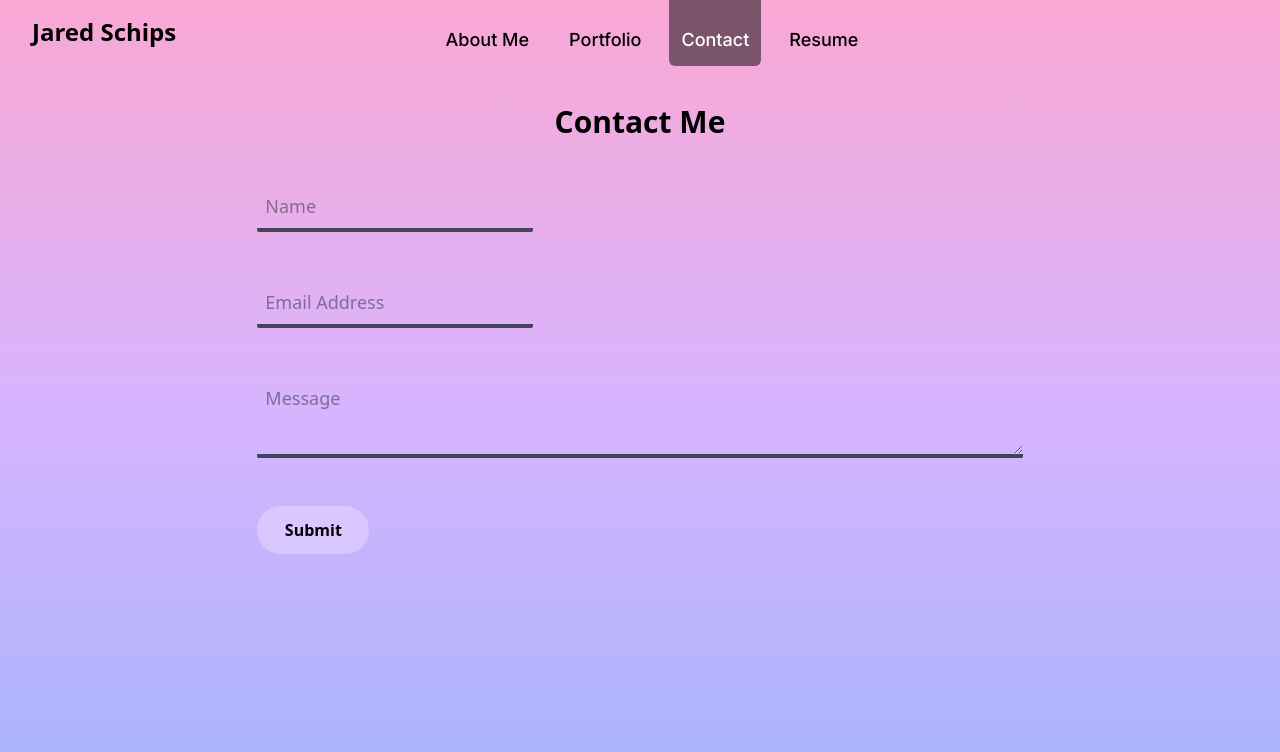
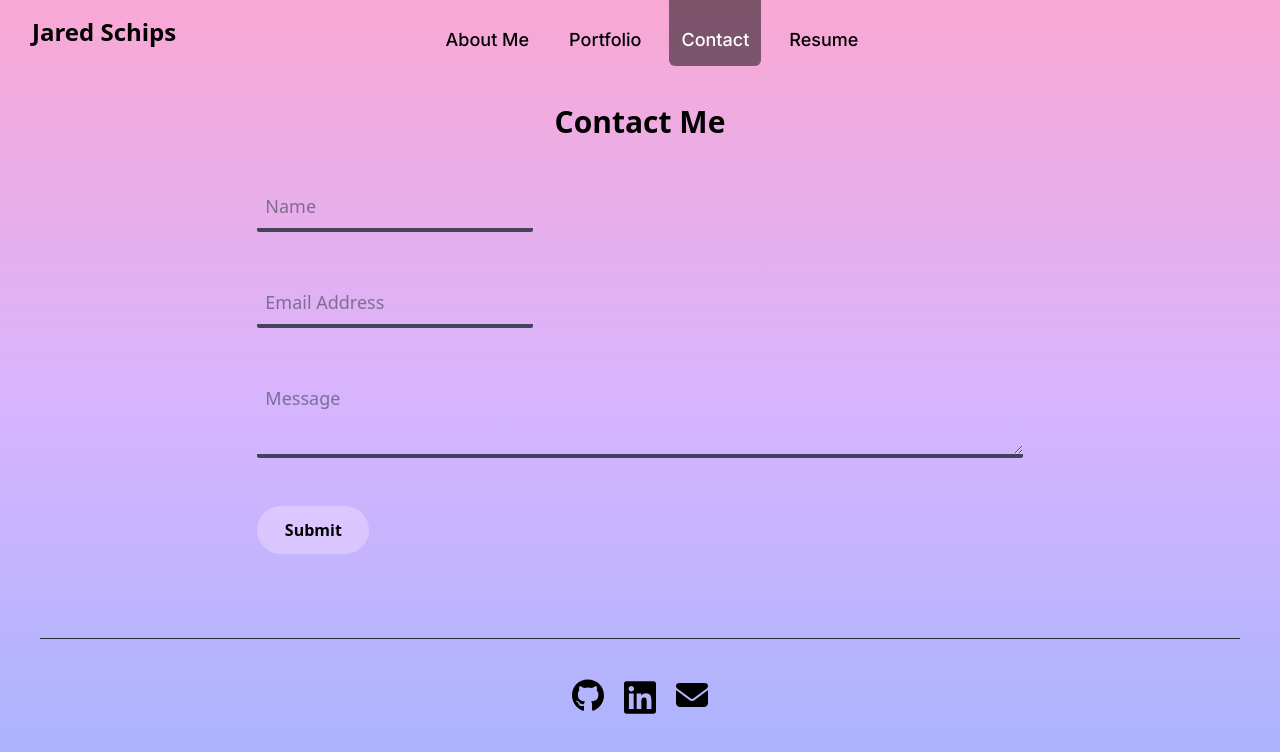
Before and after one commit to JaredSchips/portfolio-2, a Next.js app: page /contact in a window 1280 px wide. Shown: the top 752 px of the page. Built offline with nearby package versions, Linux system fonts and the light colour scheme.

Commit message:
add footer

```diff
--- /dev/null
+++ b/src/components/Footer.js
@@ -0,0 +1,14 @@
+import Image from "next/image"
+
+export default function Footer() {
+  return (
+    <div>
+      <hr className="m-10 border-gray-800"></hr>
+      <div className="flex justify-center gap-5 pb-3">
+        <a href="https://github.com/JaredSchips"><Image src='/github.svg' width={32} height={32} alt='' /></a>
+        <a href="https://www.linkedin.com/in/jared-schips/"><Image src='/linkedin.svg' width={32} height={32} alt='' /></a>
+        <a href="mailto:jared.schips@gmail.com"><Image src='/email.svg' width={32} height={32} alt='' /></a>
+      </div>
+    </div>
+  )
+}
--- a/src/components/Layout.js
+++ b/src/components/Layout.js
@@ -1,5 +1,6 @@
 import Head from "next/head";
-import Header from './Header'
+import Header from "./Header";
+import Footer from "./Footer"
 
 const Layout = ({ children }) => {
     return (
@@ -18,6 +19,7 @@ const Layout = ({ children }) => {
 
 			<Header />
 			{children}
+			<Footer />
 		</div>
 	);
 }
```
Also changed, not shown: public/email.svg (added), public/linkedin.svg (added).
